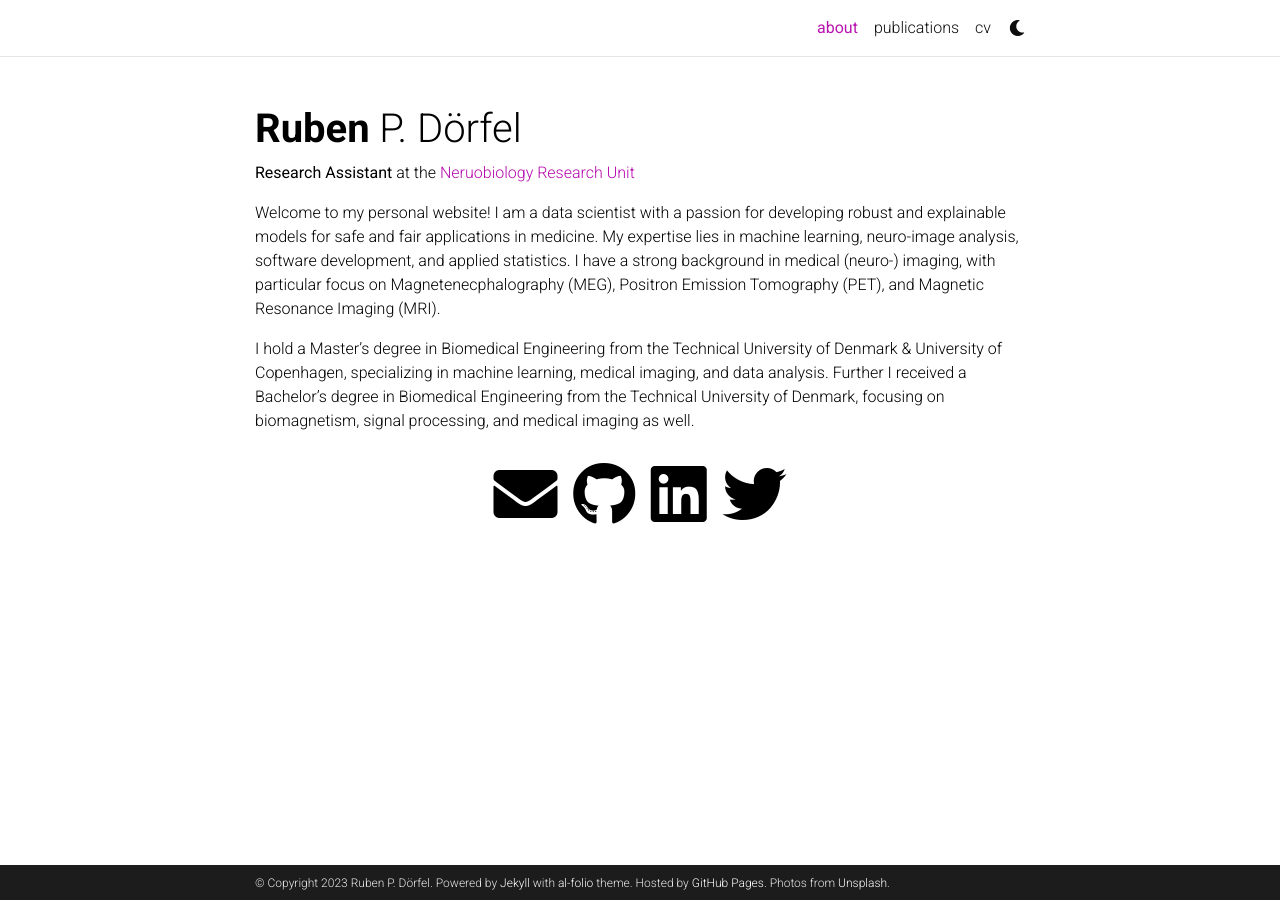
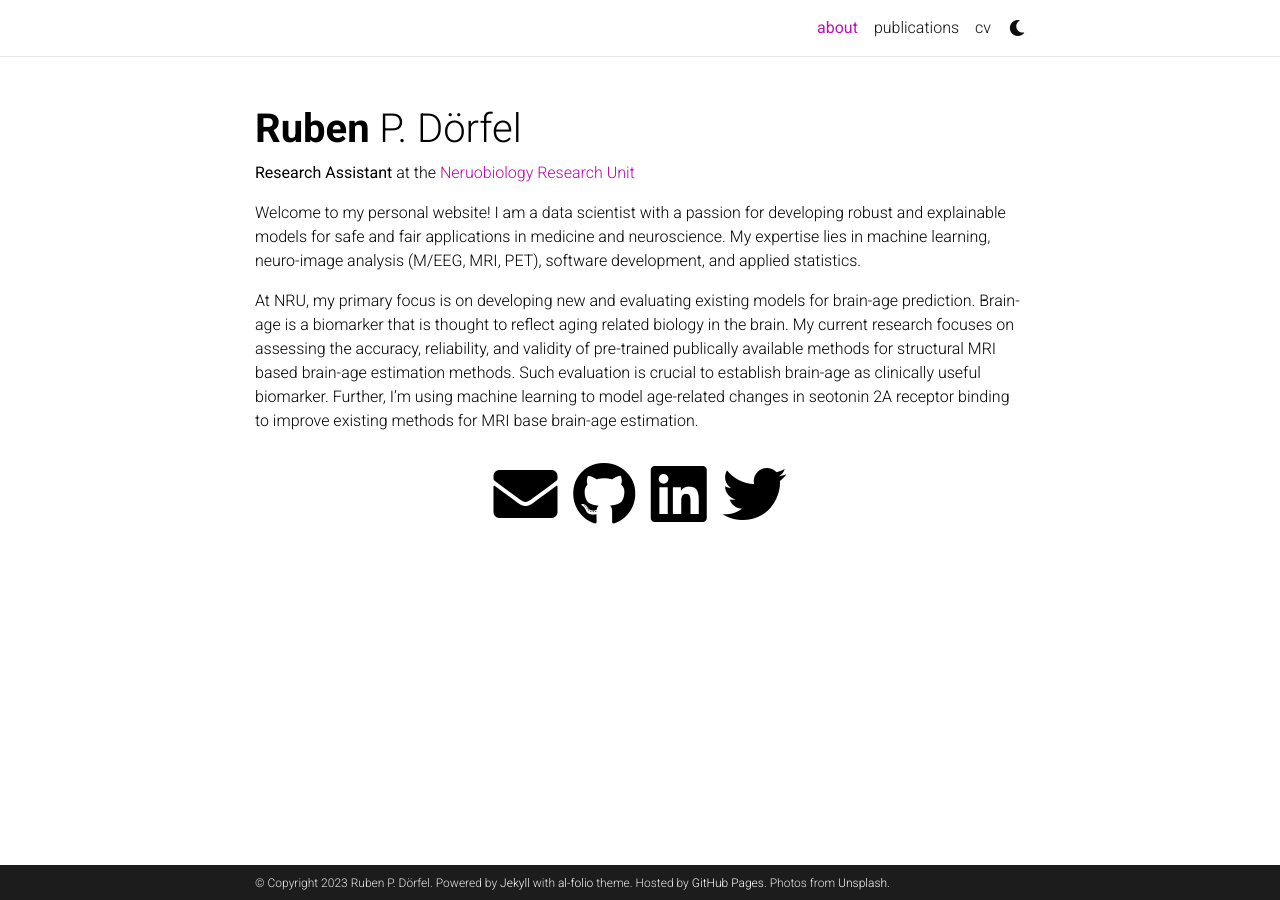
Before and after one commit to RDoerfel/rdoerfel.github.io, a Jekyll site: the page built from _pages/about.md, in a window 1280 px wide. Built offline with Jekyll 4.4.1, drawn with Linux system fonts in a browser that asks for light colours; comment, search, counter and statistics services are not loaded; a style sheet for code colours, icons or effects is not loaded.

Commit message:
Doc: improve about page

```diff
--- a/_pages/about.md
+++ b/_pages/about.md
@@ -14,6 +14,6 @@ selected_papers: false # includes a list of papers marked as "selected={true}"
 social: true  # includes social icons at the bottom of the page
 ---
 
-Welcome to my personal website! I am a data scientist with a passion for developing robust and explainable models for safe and fair applications in medicine. My expertise lies in machine learning, neuro-image analysis, software development, and applied statistics. I have a strong background in medical (neuro-) imaging, with particular focus on Magnetenecphalography (MEG), Positron Emission Tomography (PET), and Magnetic Resonance Imaging (MRI).
+Welcome to my personal website! I am a data scientist with a passion for developing robust and explainable models for safe and fair applications in medicine and neuroscience. My expertise lies in machine learning, neuro-image analysis (M/EEG, MRI, PET), software development, and applied statistics.
 
-I hold a Master's degree in Biomedical Engineering from the Technical University of Denmark & University of Copenhagen, specializing in machine learning, medical imaging, and data analysis. Further I received a Bachelor's degree in Biomedical Engineering from the Technical University of Denmark, focusing on biomagnetism, signal processing, and medical imaging as well.
+At NRU, my primary focus is on developing new and evaluating existing models for brain-age prediction. Brain-age is a biomarker that is thought to reflect aging related biology in the brain. My current research focuses on assessing the accuracy, reliability, and validity of pre-trained publically available methods for structural MRI based brain-age estimation methods. Such evaluation is crucial to establish brain-age as clinically useful biomarker. Further, I’m using machine learning to model age-related changes in seotonin 2A receptor binding to improve existing methods for MRI base brain-age estimation.
```
